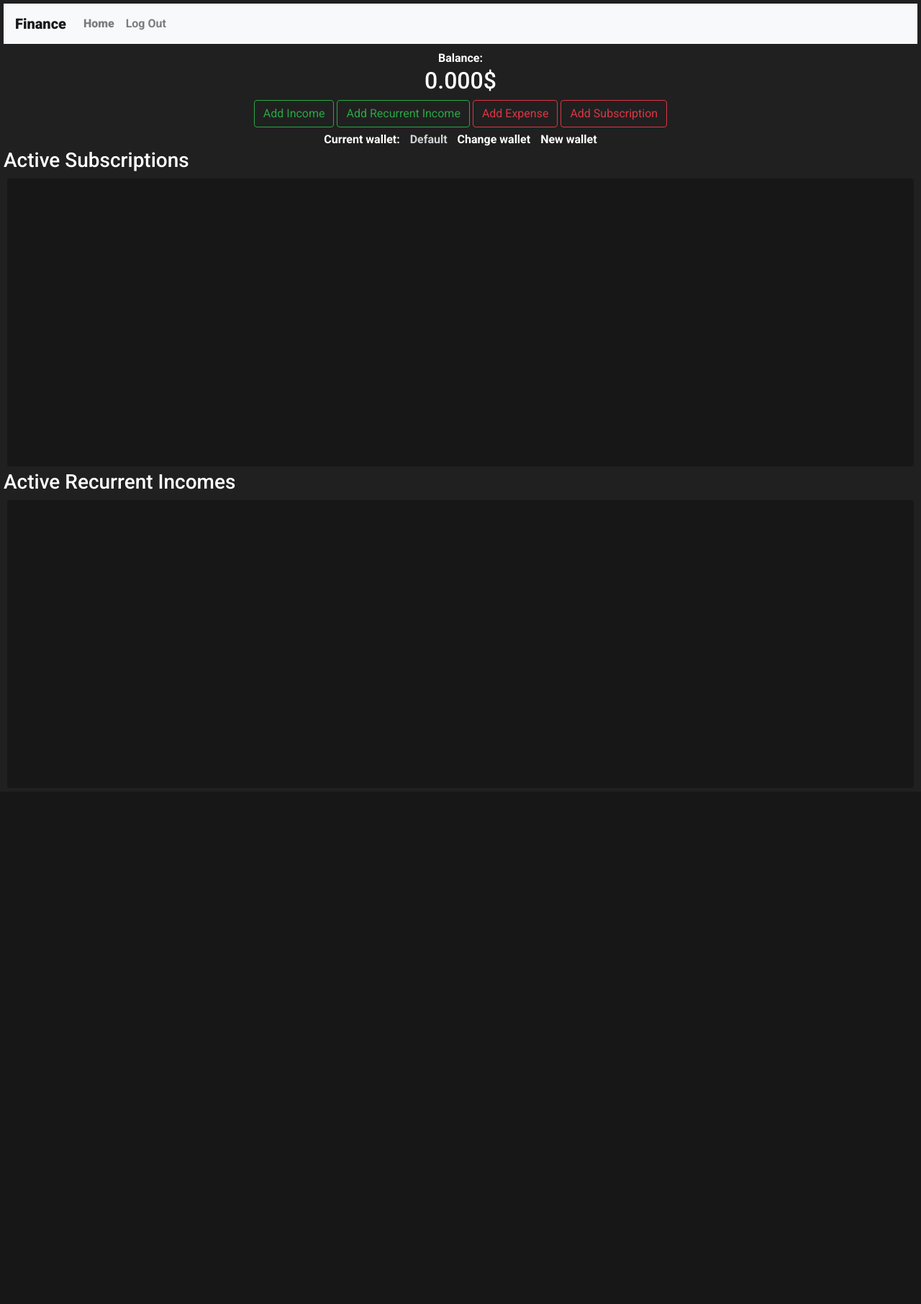
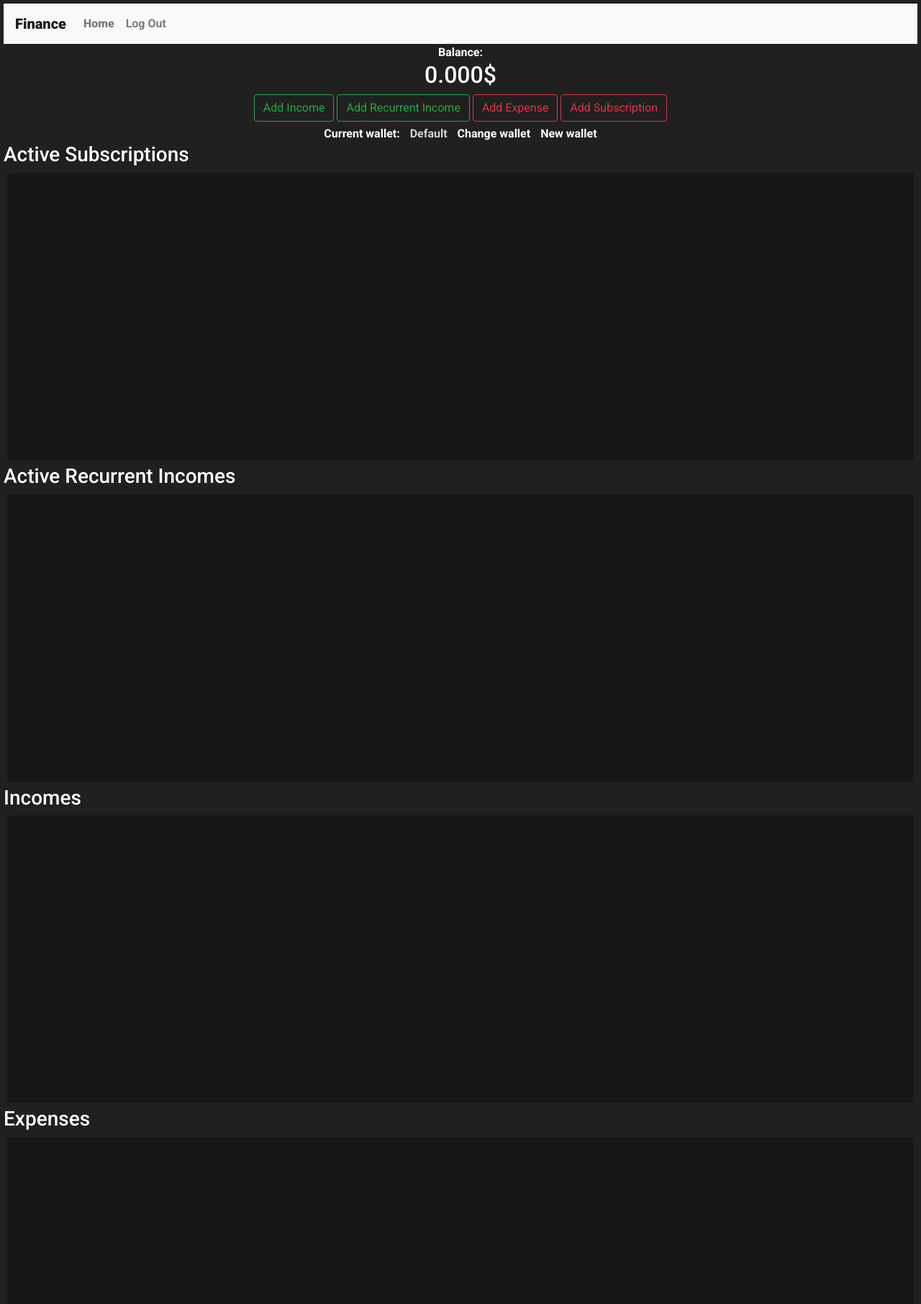
Before and after one commit to Evineit/Savings-django-webapp, a Django app: page / in a window 1280 px wide. Shown: the top 1812 px of the page at 72% size. Before the commit the page ends 680 px from the top, so only its background shows below. Run offline with Django 3.2, Linux system fonts and the light colour scheme; a user stored in the database is signed in; data comes from the database, SQL or seed files in the repository; both versions use the stored data as it was after the commit; data that the repository does not hold is empty; style sheets or scripts are compiled from the project's sources; some libraries are stand-ins or nearby versions.

Commit message:
Add: basic expenses and income add: basic interface to get all expenses add: basic interface to get all incomes add: containers for expenses and incomes in template add: serialize functions for income and expense models add: filling template container with fetch request with incorrect description

```diff
--- a/finance/models.py
+++ b/finance/models.py
@@ -38,7 +38,15 @@
     recurring_parent = models.ForeignKey("RecurringIncome", on_delete=models.CASCADE, related_name="children", null=True, blank=True)
     def __str__(self):
         return f"id: {self.id},account:{self.account.name},amount: {self.amount}, date:{self.added_date}"
-
+    def serialize(self):
+        return {
+            "id": self.id,
+            "amount": self.amount,
+            "category": self.category.name,
+            "added_date": self.added_date.strftime("%b %-d %Y, %-I:%M %p"),
+            "parent_id": self.recurring_parent.id if self.recurring_parent else None,
+            "parent_title": self.recurring_parent.description if self.recurring_parent else None,
+        }
 
 class Expense(models.Model):
     account = models.ForeignKey("Account", on_delete=models.CASCADE, related_name="expenses")
@@ -48,6 +56,15 @@
     recurring_parent = models.ForeignKey("RecurringPayment", on_delete=models.CASCADE, related_name="children", null=True, blank=True)
     def __str__(self):
         return f"id: {self.id},amount: {self.amount}, date:{self.added_date}"
+    def serialize(self):
+        return {
+            "id": self.id,
+            "amount": self.amount,
+            "category": self.category.name,
+            "added_date": self.added_date.strftime("%b %-d %Y, %-I:%M %p"),
+            "parent_id": self.recurring_parent.id if self.recurring_parent else None,
+            "parent_title": self.recurring_parent.description if self.recurring_parent else None,
+        }
 
 
 class RecurringPayment(models.Model):
--- a/finance/static/finance/index.js
+++ b/finance/static/finance/index.js
@@ -70,9 +70,13 @@
                 credentials: "include"
             })
             .then(response => {
-                response.json()
+                // response.json()
                 if (response.status == 201){
-                    reload_balance(account_name)
+                    response.json().then(result =>{
+                        new_sub = create_rec_income(result.sub)
+                        document.getElementById("incomes_container").prepend(new_sub)
+                        reload_balance(account_name)
+                    })
                     }
             })
             // Catch any errors and log them to the console
@@ -101,7 +105,11 @@
             .then(response => {
                 // response.json()
                 if (response.status == 201){
-                    reload_balance(account_name)
+                    response.json().then(result =>{
+                        new_sub = create_rec_income(result.sub)
+                        document.getElementById("expenses_container").prepend(new_sub)
+                        reload_balance(account_name)
+                    })
                 }
             })
             // Catch any errors and log them to the console
@@ -260,6 +268,8 @@
 function reload_subs(account_name) {
     const subs_div = document.getElementById("rec_expenses_container")
     const rec_incomes_div = document.getElementById("rec_incomes_container")
+    const incomes_div = document.getElementById("incomes_container")
+    const expenses_div = document.getElementById("expenses_container")
     subs_div.innerHTML = ''
     rec_incomes_div.innerHTML = ''
     fetch('/accounts/'+account_name+'/recpayments')
@@ -276,6 +286,22 @@
         payments.forEach(payment => {
             new_sub = create_rec_income(payment)
             document.getElementById("rec_incomes_container").append(new_sub)
+        });
+    });
+    fetch('/accounts/'+account_name+'/incomes')
+    .then(response => response.json())
+    .then(payments => {
+        payments.forEach(payment => {
+            new_sub = create_rec_income(payment)
+            incomes_div.append(new_sub)
+        });
+    });
+    fetch('/accounts/'+account_name+'/expenses')
+    .then(response => response.json())
+    .then(payments => {
+        payments.forEach(payment => {
+            new_sub = create_rec_income(payment)
+            expenses_div.append(new_sub)
         });
     });
 }
--- a/finance/static/finance/styles.scss
+++ b/finance/static/finance/styles.scss
@@ -1,5 +1,5 @@
 @import url('https://fonts.googleapis.com/css2?family=Roboto:ital,wght@0,100;0,300;0,400;0,500;0,700;0,900;1,100;1,300;1,400;1,500;1,700;1,900&display=swap');
-
+// TODO: Mobile responsive
 body {
   color: white;
   background-color: #202020;
--- a/finance/templates/finance/index.html
+++ b/finance/templates/finance/index.html
@@ -3,7 +3,6 @@
 
 
 {% block body %}
-<h1>{{finance}}</h1>
 <div>
     {% if user.is_authenticated %}
     <div id="content">
@@ -143,6 +142,14 @@
     <div id="rec_incomes_container" class="subs-container rounded">
 
     </div>
+    <h3>Incomes</h3>
+    <div id="incomes_container" class="subs-container rounded">
+
+    </div>
+    <h3>Expenses</h3>
+    <div id="expenses_container" class="subs-container rounded">
+
+    </div>
     {% endif %}
 </div>
 {% endblock %}
--- a/finance/urls.py
+++ b/finance/urls.py
@@ -9,6 +9,8 @@
 
     path("accounts",views.account, name="account"),
     path("accounts/<str:account>",views.accounts, name="accounts"),
+    path("accounts/<str:account>/incomes",views.all_incomes, name="all_incomes"),
+    path("accounts/<str:account>/expenses",views.all_expenses, name="all_expenses"),
     path("accounts/<str:account>/recpayments",views.all_rec_payments, name="all_rec_payments"),
     path("accounts/<str:account>/recincomes",views.all_rec_incomes, name="all_rec_incomes"),
     path("recpayments/<int:id>",views.rec_payment, name="rec_payment"),
--- a/finance/views.py
+++ b/finance/views.py
@@ -10,7 +10,7 @@
 from django.utils.timezone import activate
 from .models import *
 from datetime import datetime
-
+# TODO: login requiered decorator
 # Create your views here.
 def index(request):
     if (request.user.is_authenticated):
@@ -91,7 +91,7 @@
         if not title or amount==None:return JsonResponse({"error": "Request info incomplete or missing"}, status=400)
         new_acc = Account.objects.create(user=user,balance=0, name=title)
         category = Category.objects.get(name="Default")
-        Income.objects.create(account=new_acc,amount=amount,category=category)
+        if amount: Income.objects.create(account=new_acc,amount=amount,category=category)
         return JsonResponse({
                     "msg": "Account (wallet) added successfully"
             }, status=201)
@@ -124,9 +124,7 @@
             user_account.update_balance()
             balance = user_account.balance
             return JsonResponse({
-                    "account": account,
-                    "payment_amount": amount,
-                    "new balance": balance,
+                    "sub": new_income.serialize(),
                     "msg": "Income added successfully"
             }, status=201)
         elif request_type == "expense":
@@ -143,9 +141,7 @@
             user_account.update_balance()
             balance = user_account.balance
             return JsonResponse({
-                    "account": account,
-                    "payment_amount": amount,
-                    "new balance": balance,
+                    "sub": new_expense.serialize(),
                     "msg": "Expense added successfully"
             }, status=201)
         elif request_type == "rec_expense":
@@ -184,6 +180,30 @@
         }, status=200)
     else:
         return JsonResponse({"error": "POST or GET request required."}, status=400)
+
+def all_incomes(request, account):
+    user = request.user
+    if request.method == "GET":
+        try:
+            account = user.accounts.get(name=account)
+            payments = account.incomes.order_by("-id").all()
+        except:
+            return JsonResponse({"error": f"Account: {account}. Doesn't exist"}, status=400)
+        return JsonResponse([payment.serialize() for payment in payments], safe=False, status=200)
+    else:
+        return JsonResponse({"error": "GET request required."}, status=400)
+
+def all_expenses(request, account):
+    user = request.user
+    if request.method == "GET":
+        try:
+            account = user.accounts.get(name=account)
+            payments = account.expenses.order_by("-id").all()
+        except:
+            return JsonResponse({"error": f"Account: {account}. Doesn't exist"}, status=400)
+        return JsonResponse([payment.serialize() for payment in payments], safe=False, status=200)
+    else:
+        return JsonResponse({"error": "GET request required."}, status=400)
 
 def all_rec_payments(request, account):
     user = request.user
```
Also changed, not shown: db.sqlite3, readme.md.
